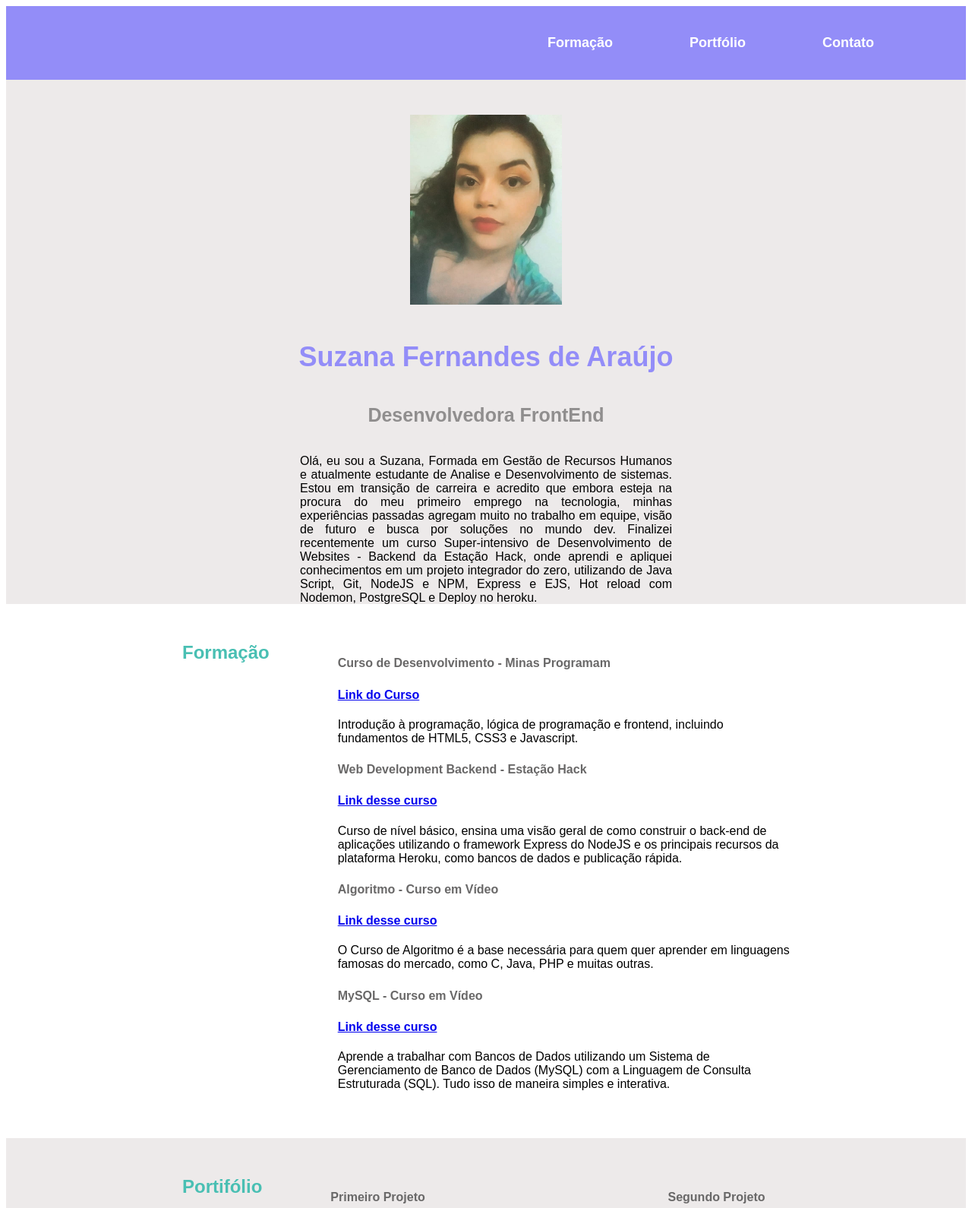
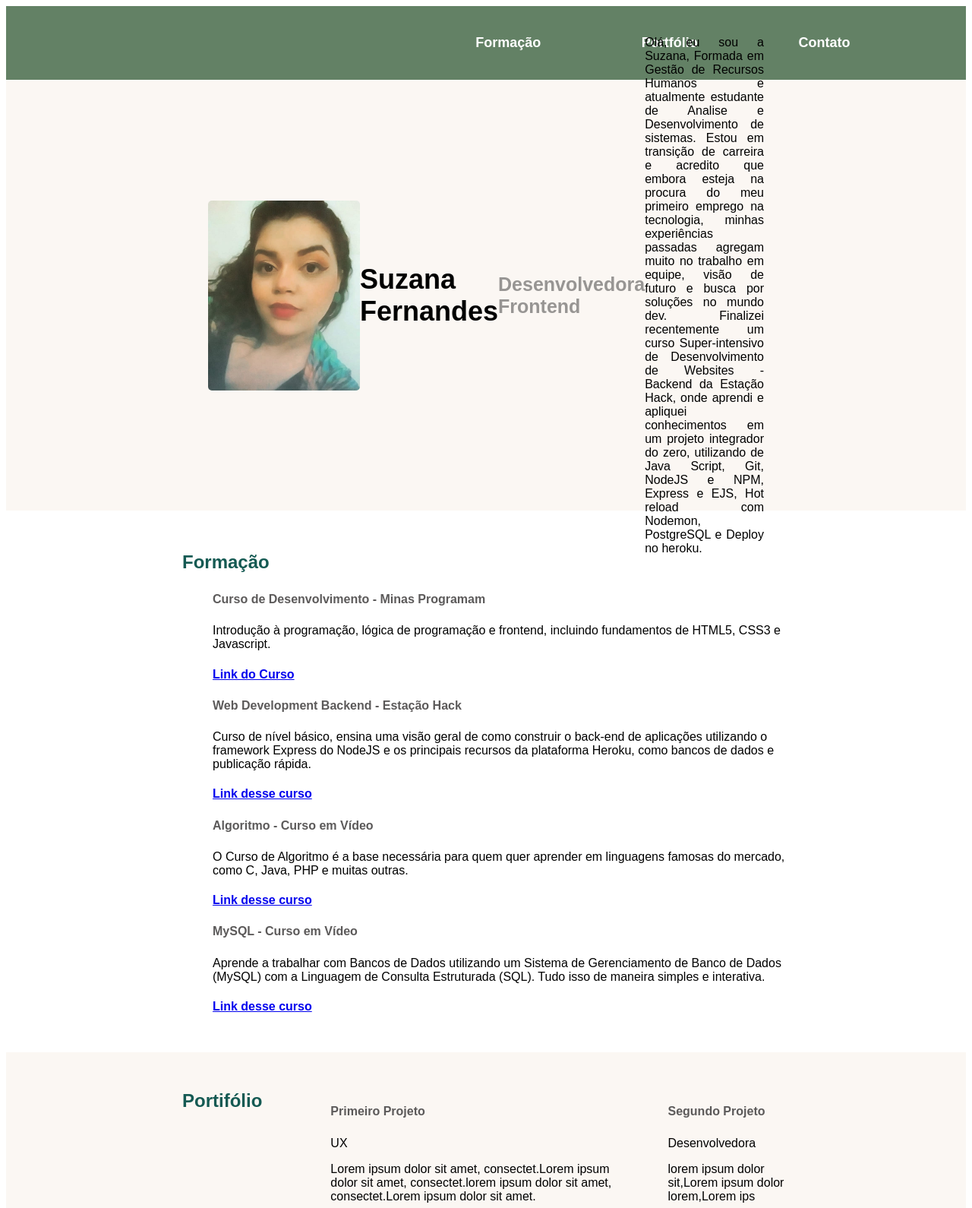
Before and after one commit to SuhFe/Portfolio_minasprogramam, a plain HTML site: page index.html in a window 1280 px wide. Shown: the top 1590 px of the page at 76% size. Drawn offline with Linux system fonts and the light colour scheme.

Commit message:
reoganizando código

```diff
--- a/index.html
+++ b/index.html
@@ -2,12 +2,12 @@
 <html lang="pt-br">
 <head>
     <meta charset="UTF-8">
-    <meta keywords= "Suzana Araujo, Desenvolvedora, Portfólio">
-    <meta name="description" content="portifolio da Suzana">
+    <meta keywords= "Suzana Araujo, Suzana Fernandes, Desenvolvedora, Portfólio">
+    <meta name="description" content="portfolio da Suzana">
     <script src="https://use.fontawesome.com/releases/v5.15.3/js/all.js" data-auto-replace-svg="nest"></script>
         <link rel="stylesheet" href="https://cdnjs.cloudflare.com/ajax/libs/font-awesome/4.7.0/css/font-awesome.min.css">
         <link rel="stylesheet" href="main.css">
-        <title>Portifólio: Suzana Araujo</title>
+        <title>Suzana Araujo</title>
 </head>
 
 <body>
@@ -25,67 +25,67 @@
        </ul>
     </nav>
 
-    <main class="intro-content">
-        <figure class="foto">
-            <img src="image/suzanna.jpg" alt="Foto de perfil da Suzana Araujo" width="200 px">
-        </figure>
+    <main>
+    <nav class="intro-content">
+        <img class="foto" src="image/suzanna.jpg" alt="Foto de perfil da Suzana Araujo" width="200 px">
+        <h1 class="title">Suzana Fernandes </h1>
+        <h2 class="subtitle">Desenvolvedora Frontend</h2>
 
-        <h1 class="title">Suzana Fernandes de Araújo</h1>
-        <h2 class="subtitle">Desenvolvedora FrontEnd</h2>
+
         <p class="intro">Olá, eu sou a Suzana, Formada em Gestão de Recursos Humanos e atualmente estudante de Analise e Desenvolvimento de sistemas.
             Estou em transição de carreira e acredito que embora esteja na procura do meu primeiro emprego na tecnologia, minhas experiências
             passadas agregam muito no trabalho em equipe, visão de futuro e busca por soluções no mundo dev.
             Finalizei recentemente um curso Super-intensivo de Desenvolvimento de Websites - Backend da Estação Hack, onde aprendi e apliquei conhecimentos em um projeto
             integrador do zero, utilizando de Java Script, Git, NodeJS e NPM, Express e EJS, Hot reload com Nodemon, PostgreSQL e Deploy no heroku.
         </p>
+    </nav>
     </main>
 
+    <main>
     <section id="formacao">
         <div class="conteudo">
+            <nav>
                 <h1>Formação</h1>
                 <ul>
                     <li>
                         <h4 class="descricao">Curso de Desenvolvimento - Minas Programam</h4>
+                        <p>Introdução à programação, lógica de programação e frontend, incluindo
+                        fundamentos de HTML5, CSS3 e Javascript.</p>
                         <h4>
                             <a href="https://minasprogramam.com">Link do Curso</a>
                         </h4>
-                <p>Introdução à programação, lógica de programação e frontend, incluindo
-                    fundamentos de HTML5, CSS3 e Javascript.
-                </p>
                     </li>
+
                     <li>
                         <h4 class="descricao">Web Development Backend - Estação Hack</h4>
+                        <p>Curso de nível básico, ensina uma visão geral de como construir o back-end de aplicações utilizando
+                        o framework Express do NodeJS e os principais recursos da plataforma Heroku, como bancos de dados e publicação rápida.</p>
                         <h4>
-                    <a href="https://www.linkedin.com/feed/update/urn:li:activity:6927326569216499712/" target="_blank">
-                        Link desse curso
-                    </a>
+                            <a href="https://www.linkedin.com/feed/update/urn:li:activity:6927326569216499712/" target="_blank">Link desse curso</a>
                         </h4>
-                 <p>Curso de nível básico, ensina uma visão geral de como construir o back-end de aplicações utilizando o framework Express do NodeJS e os principais recursos da plataforma Heroku, como bancos de dados e publicação rápida.
+                    </li>
 
-                </p>
-            </li>
                     <li>
                         <h4 class="descricao">Algoritmo - Curso em Vídeo</h4>
+                        <p>O Curso de Algoritmo é a base necessária para quem quer aprender em linguagens famosas do mercado, como C, Java, PHP e muitas outras.</p>
                         <h4>
-                    <a href="https://www.cursoemvideo.com/curso/curso-de-algoritmo/" target="_blank">
-                        Link desse curso
-                    </a>
+                            <a href="https://www.cursoemvideo.com/curso/curso-de-algoritmo/" target="_blank">Link desse curso</a>
                         </h4>
-                 <p>O Curso de Algoritmo é a base necessária para quem quer aprender em linguagens famosas do mercado, como C, Java, PHP e muitas outras.
-                </p>
                     </li>
+
                     <li>
                         <h4 class="descricao">MySQL - Curso em Vídeo</h4>
+                        <p>Aprende a trabalhar com Bancos de Dados utilizando um Sistema de Gerenciamento de Banco de Dados (MySQL) com a Linguagem de
+                        Consulta Estruturada (SQL). Tudo isso de maneira simples e interativa.</p>
                         <h4>
-                    <a href="https://www.cursoemvideo.com/curso/mysql/" target="_blank">
-                        Link desse curso
-                    </a>
+                            <a href="https://www.cursoemvideo.com/curso/mysql/" target="_blank">Link desse curso</a>
                         </h4>
-                 <p>Aprende a trabalhar com Bancos de Dados utilizando um Sistema de Gerenciamento de Banco de Dados (MySQL) com a Linguagem de Consulta Estruturada (SQL). Tudo isso de maneira simples e interativa.
-                </p>
                     </li>
                 </ul>
+            </nav>
     </section>
+
+    </main>
     <section id="portfolio">
         <div class="conteudo">
             <h1>Portifólio</h1>
@@ -93,20 +93,20 @@
                 <li>
                     <h4 class="descricao">Primeiro Projeto</h4>
                     <p>UX</p>
+                    <p>Lorem ipsum dolor sit amet, consectet.Lorem ipsum dolor sit amet, consectet.lorem ipsum dolor sit amet, consectet.Lorem ipsum dolor sit amet.</p>
                     <h4>
                         <a href="https://minasprogramam.com/" target="_blank">Instituto Minas Programam</a>
                     </h4>
-                <p>Lorem ipsum dolor sit amet, consectet.Lorem ipsum dolor sit amet, consectet.lorem ipsum dolor sit amet, consectet.Lorem ipsum dolor sit amet.</p>
                 </li>
             </ul>
             <ul>
                 <li>
                     <h4 class="descricao">Segundo Projeto</h4>
                     <p>Desenvolvedora</p>
+                    <p>lorem ipsum dolor sit,Lorem ipsum dolor lorem,Lorem ips</p>
                     <h4>
                         <a href="https://minasprogramam.com/" target="_blank">Instituto Minas Programam</a>
                     </h4>
-                <p>lorem ipsum dolor sit,Lorem ipsum dolor lorem,Lorem ips</p>
                 </li>
             </ul>
 
@@ -126,7 +126,6 @@
             <span class="fab fa-brands fa-github"></span>
             <a href="https://github.com/SuhFe" target="_blank"> Github</a>
         </div>
-
     </footer>
 </body>
 </html>
--- a/main.css
+++ b/main.css
@@ -7,7 +7,7 @@ li {
 }
 
 .menu{
-    background-color:#938DF8;
+    background-color:#638165;;
     display: flex;
     justify-content: flex-end;
     width: 100%;
@@ -17,7 +17,7 @@ li {
     display: flex;
     padding: 20px;
     justify-content: space-evenly;
-    width: 50%;
+    width: 60%;
 }
 
 .menu li{
@@ -33,28 +33,23 @@ text-decoration: none;
 }
 
 .foto {
- border-radius: 70px;
+ border-radius: 5px;
 }
 
 .intro-content {
-    background-color:#EDEAEA;
+    background-color: #fbf7f3;
     display: flex;
-    flex-direction: column;
+    flex-direction: row;
     align-items: center;
-    height: 630px;
-    padding: 30px;
-}
-
-.intro-content figure {
-    margin-bottom: 20px;
+    height: 35px;
+    padding: 266px;
 }
 
 .title{
     font-family: 'ABeeZee', sans-serif;
     font-weight: 700;
     font-size: 36px;
-    color:#938DF8;
-    margin-bottom: 20px;
+    color:black;
 }
 
 .subtitle{
@@ -74,7 +69,7 @@ text-decoration: none;
 
 section h1 {
 font-size: 24px;
-color: #49BFB3;
+color: #155a53;
 margin-right: 50px;
 }
 
@@ -86,21 +81,21 @@ margin-right: 50px;
 }
 
 #portfolio {
-    background-color:#EDEAEA;
+    background-color:#fbf7f3;
 }
 
 .descricao {
     font-size: 16px;
     line-height: 22px;
-    color: #696868;
+    color: #5c5a5a;
     font-weight: 700;
 
 }
 
 
 #contato {
-    background-color: #5A53D8;
-    height: 200px;
+    background-color: #638165;
+    height: 112px;
     padding-left: 50px;
     padding-top: 40px;
     padding-bottom: 40px;
```
Lines whose indentation alone changed are shown as unchanged.
